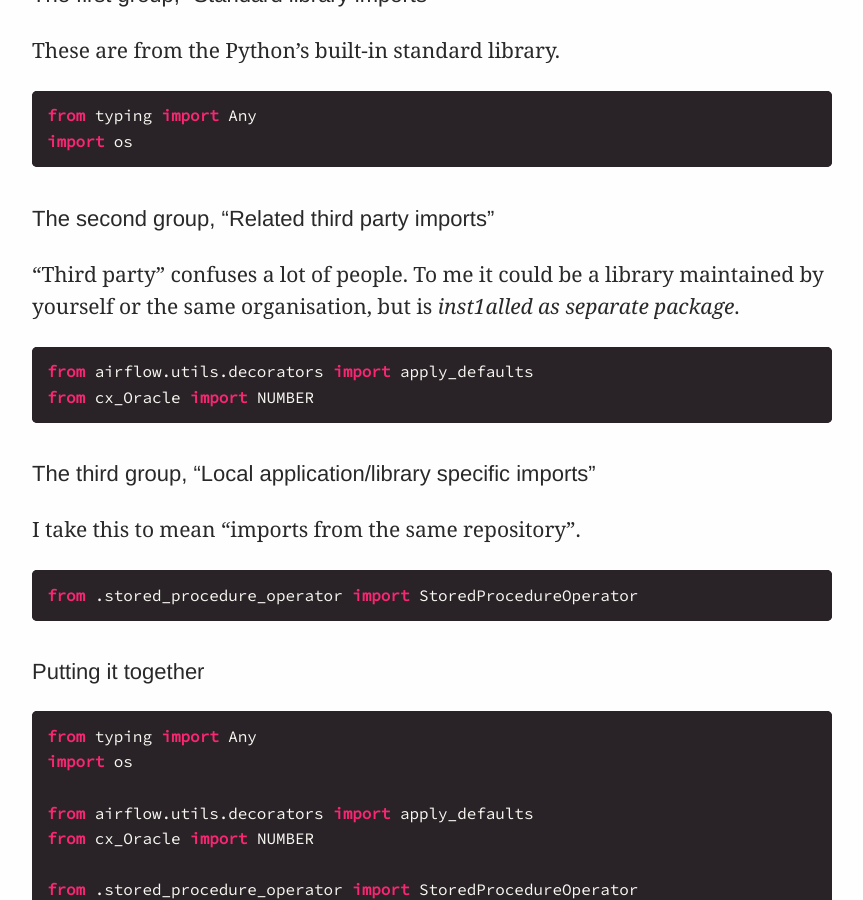
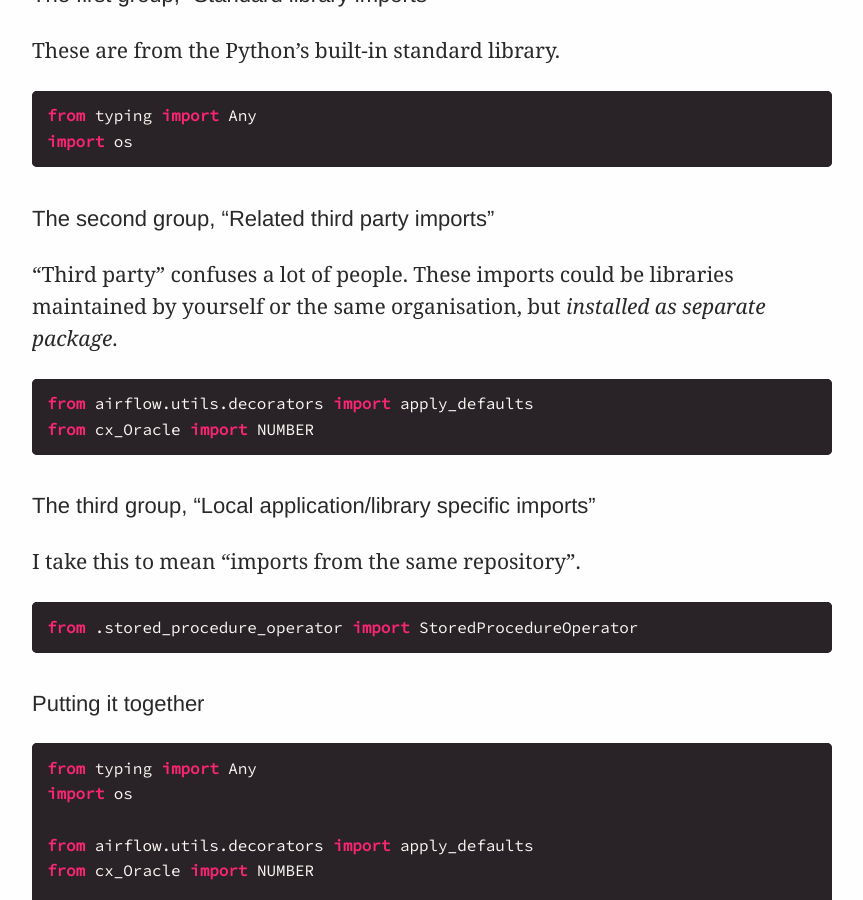
Before and after one commit to explodinglabs/explodinglabs.github.io, a Jekyll site: the page built from docs/_posts/python/2021-01-27-imports.markdown, in a window 1280 px wide and 900 px high, scrolled down 695 px. Shown: the whole window, without its empty margins (208-1071 px from the left). Built offline with Jekyll 4.4.1, drawn with Linux system fonts in a browser that asks for light colours.

Commit message:
Update 2021-01-27-imports.markdown

````diff
--- a/docs/_posts/python/2021-01-27-imports.markdown
+++ b/docs/_posts/python/2021-01-27-imports.markdown
@@ -34,8 +34,8 @@
 ## The second group, "Related third party imports"
 
 "Third party"
-confuses a lot of people. To me it could be a library maintained by yourself or
-the same organisation, but is _inst1alled as
+confuses a lot of people. These imports could be libraries maintained by yourself or
+the same organisation, but _installed as
 separate package_.
 
 ```python
````
